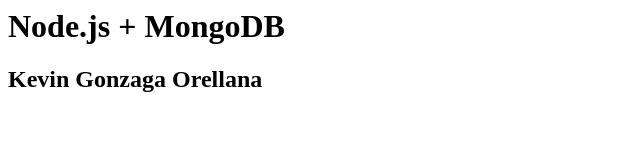
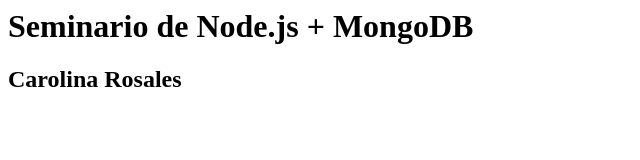
Before and after one commit to carolinarosales-95/p-56-SeminarioProfesional, a website: page public/index.html in a window 1280 px wide. Shown: the whole page, without its empty margins (0-640 px from the left). Drawn offline with Linux system fonts and the light colour scheme.

Commit message:
Seminario Node.js + MongoDB

```diff
--- a/config.js
+++ b/config.js
@@ -1,5 +1,5 @@
 const config = {
-    dbUrl: process.env.DB_URL || 'mongodb+srv://adminUPS:ups2020@cluster0.dclfj.gcp.mongodb.net/<database>?retryWrites=true&w=majority',
+    dbUrl: process.env.DB_URL || 'mongodb+srv://ups:ups2020@cluster0.9qbv2.gcp.mongodb.net/basededatosSeminario?retryWrites=true&w=majority',
     port: process.env.PORT || 5000,
     host: process.env.HOST || 'http://localhost',
     publicRoute: process.env.PUBLIC_ROUTE || '/',
--- a/package.json
+++ b/package.json
@@ -1,7 +1,7 @@
 {
   "name": "utcae",
   "version": "1.0.0",
-  "description": "Sistema de Titulacion",
+  "description": "Sistema de Titulacion Universidad Salesiana",
   "main": "server.js",
   "scripts": {
     "test": "echo \"Error: no test specified\" && exit 1"
@@ -9,7 +9,7 @@
   "keywords": [
     "utcae"
   ],
-  "author": "Kevin Gonzaga",
+  "author": "Carolina Rosales",
   "license": "GPL-3.0",
   "dependencies": {
     "body-parser": "^1.19.0",
--- a/public/index.html
+++ b/public/index.html
@@ -3,7 +3,7 @@
         <title>Seminario Profesional</title>
     </head>
     <body>
-        <h1>Node.js + MongoDB</h1>
-        <h2>Kevin Gonzaga Orellana</h2>
+        <h1>Seminario de Node.js + MongoDB</h1>
+        <h2>Carolina Rosales</h2>
     </body>
 </html>
```
